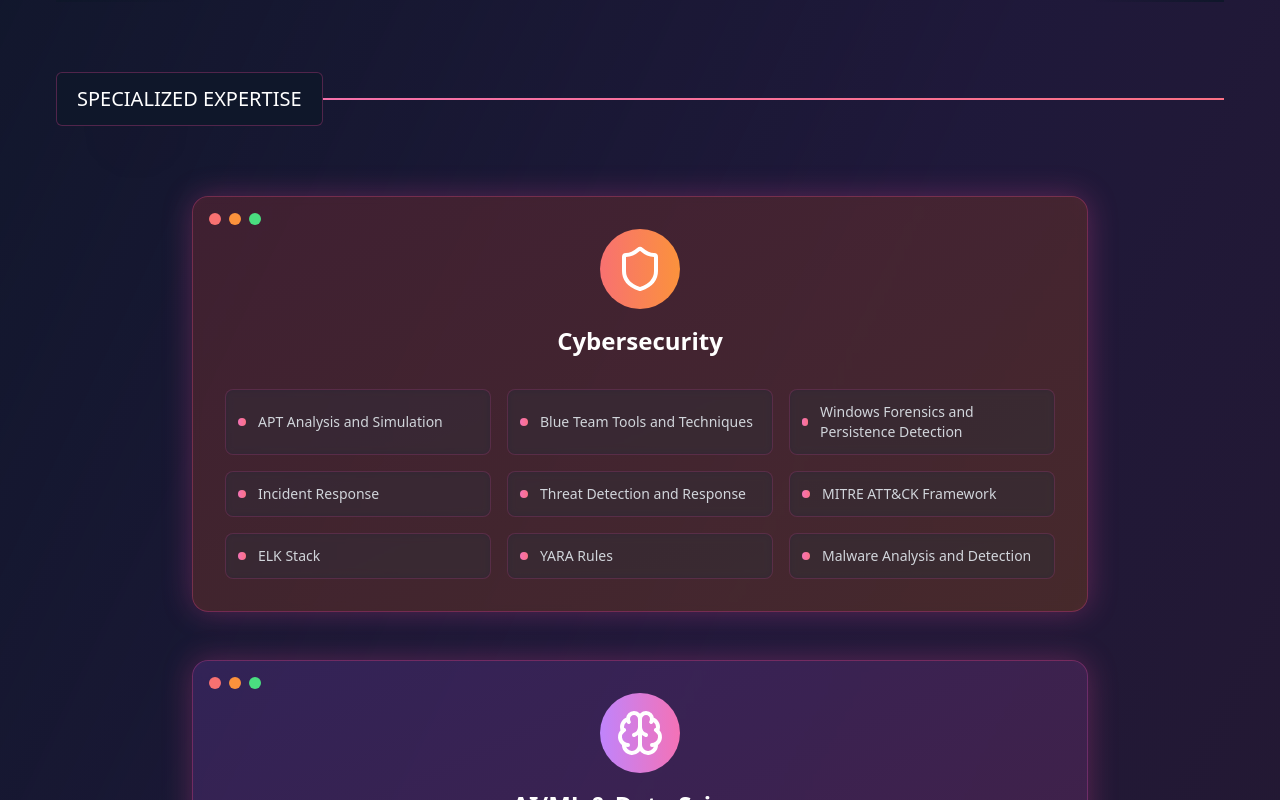
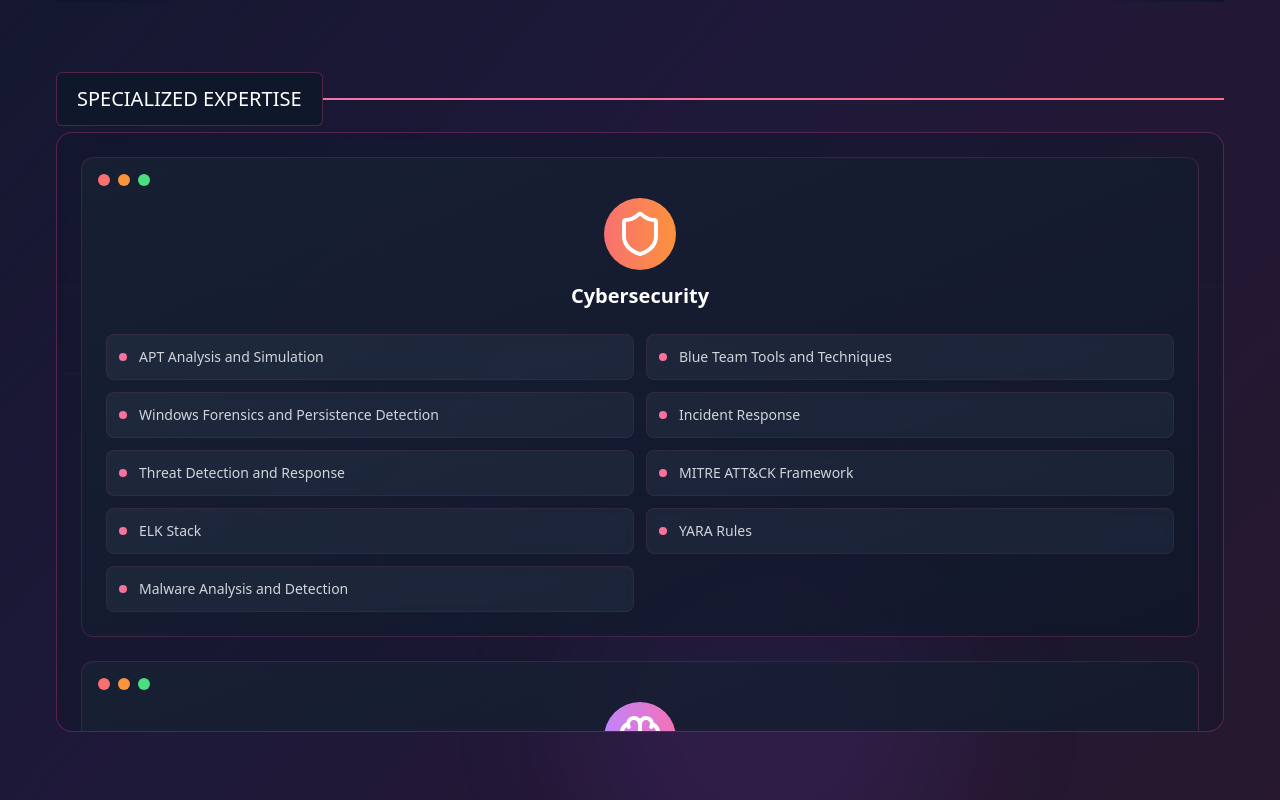
Before and after one commit to MeriemMOKHTARI/mimi-portfolio, a React (Vite) app: page / in a window 1280 px wide. Shown: the part 5240-6040 px from the top of the page. Built offline with nearby package versions, Linux system fonts and the light colour scheme.

Commit message:
Refactor: Skills section to scroll within a container
Modify the "Specialized Expertise" section to scroll within a defined container, mirroring the project section's scrolling behavior.

```diff
--- a/src/components/Skills.tsx
+++ b/src/components/Skills.tsx
@@ -1,4 +1,3 @@
-
 import { motion } from "framer-motion";
 import { useInView } from "react-intersection-observer";
 import { useEffect, useRef, useState } from "react";
@@ -266,36 +265,48 @@ const Skills = () => {
           </div>
         </motion.div>
 
-        {/* Specialized Expertise - Sticky Scroll Section */}
+        {/* Specialized Expertise - Fixed Container with Internal Scroll */}
         <motion.div
           initial={{ opacity: 0, y: 50 }}
           animate={inView ? { opacity: 1, y: 0 } : {}}
           transition={{ duration: 0.8, delay: 0.5 }}
           className="relative my-24"
         >
-          <div className="sticky top-10 mb-12">
+          {/* Fixed Header */}
+          <div className="mb-8">
             <div className="w-20 h-20 bg-pink-500/10 rounded-full absolute -top-3 left-0 translate-x-1/2 filter blur-3xl opacity-30"></div>
             <div className="flex items-center justify-start relative">
-              <span className="bg-slate-900 absolute left-0 w-fit text-white px-5 py-3 text-xl rounded-md border border-pink-500/30">
+              <span className="bg-slate-900 absolute left-0 w-fit text-white px-5 py-3 text-xl rounded-md border border-pink-500/30 z-10">
                 SPECIALIZED EXPERTISE
               </span>
               <span className="w-full h-[2px] bg-gradient-to-r from-pink-400 to-rose-400"></span>
             </div>
           </div>
 
-          <div className="pt-12">
-            <div className="flex flex-col gap-12">
+          {/* Fixed Container with Internal Scroll */}
+          <div className="relative h-[600px] bg-slate-900/40 backdrop-blur-sm border border-pink-500/30 rounded-2xl overflow-hidden">
+            {/* Decorative background grid */}
+            <div className="absolute inset-0 opacity-10">
+              <svg width="100%" height="100%" viewBox="0 0 1170 403" fill="none" xmlns="http://www.w3.org/2000/svg">
+                <path fillRule="evenodd" clipRule="evenodd" d="M1170 57.3509H0V56.5132H1170V57.3509Z" fill="white" fillOpacity="0.3"></path>
+                <path fillRule="evenodd" clipRule="evenodd" d="M410.388 402.472L410.388 0.933594L411.226 0.933594L411.226 402.472L410.388 402.472Z" fill="white" fillOpacity="0.3"></path>
+                <path fillRule="evenodd" clipRule="evenodd" d="M841.791 402.472L841.791 0.933594L842.628 0.933594L842.628 402.472L841.791 402.472Z" fill="white" fillOpacity="0.3"></path>
+                <path fillRule="evenodd" clipRule="evenodd" d="M1170 143.631H0V142.793H1170V143.631Z" fill="white" fillOpacity="0.3"></path>
+                <path fillRule="evenodd" clipRule="evenodd" d="M324.108 402.472L324.108 0.933594L324.946 0.933594L324.946 402.472L324.108 402.472Z" fill="white" fillOpacity="0.3"></path>
+                <path fillRule="evenodd" clipRule="evenodd" d="M755.51 402.472L755.51 0.933594L756.348 0.933594L756.348 402.472L755.51 402.472Z" fill="white" fillOpacity="0.3"></path>
+              </svg>
+            </div>
+
+            {/* Scrollable Content */}
+            <div className="h-full overflow-y-auto p-6 scrollbar-thin scrollbar-track-slate-800 scrollbar-thumb-pink-500/50 hover:scrollbar-thumb-pink-400/70">
+              <div className="space-y-6">
                 {skillCategories.map((category, index) => (
-                <div
+                  <motion.div
                     key={category.title}
-                  id={`sticky-skill-${index + 1}`}
-                  className="sticky-skill w-full mx-auto max-w-4xl sticky top-20"
-                >
-                  <div className="box-border flex items-center justify-center rounded-2xl shadow-[0_0_30px_0_rgba(236,72,153,0.3)] transition-all duration-500">
-                    <motion.div
-                      className={`relative p-8 rounded-2xl bg-gradient-to-br ${category.gradient} backdrop-blur-sm border border-pink-500/30 bg-slate-900/40 w-full`}
-                      whileHover={{ scale: 1.02 }}
-                      transition={{ duration: 0.3 }}
+                    initial={{ opacity: 0, y: 20 }}
+                    animate={{ opacity: 1, y: 0 }}
+                    transition={{ delay: index * 0.1 }}
+                    className="relative p-6 rounded-xl bg-gradient-to-br from-slate-800/50 to-slate-900/50 backdrop-blur-sm border border-pink-500/20 hover:border-pink-400/40 transition-all duration-300 hover:bg-slate-800/70 group"
                   >
                     {/* Decorative dots */}
                     <div className="flex flex-row space-x-2 absolute top-4 left-4">
@@ -304,33 +315,38 @@ const Skills = () => {
                       <div className="h-3 w-3 rounded-full bg-green-400"></div>
                     </div>
 
-                      <div className="text-center mb-8">
-                        <div className={`inline-flex p-4 rounded-full bg-gradient-to-r ${category.borderGradient} mb-4`}>
+                    {/* Header */}
+                    <div className="text-center mb-6 pt-4">
+                      <div className={`inline-flex p-3 rounded-full bg-gradient-to-r ${category.borderGradient} mb-3`}>
                         <div className="text-white">
                           {category.icon}
                         </div>
                       </div>
-                        <h4 className="text-2xl font-bold text-white mb-2">{category.title}</h4>
+                      <h4 className="text-xl font-bold text-white group-hover:text-pink-300 transition-colors duration-300">
+                        {category.title}
+                      </h4>
                     </div>
 
-                      <div className="grid grid-cols-1 md:grid-cols-2 lg:grid-cols-3 gap-4">
+                    {/* Skills Grid */}
+                    <div className="grid grid-cols-1 md:grid-cols-2 gap-3">
                       {category.skills.map((skill, skillIndex) => (
                         <motion.div
                           key={skill}
-                            initial={{ opacity: 0, y: 20 }}
-                            animate={{ opacity: 1, y: 0 }}
-                            transition={{ delay: skillIndex * 0.1 }}
-                            className="flex items-center space-x-3 p-3 rounded-lg bg-slate-800/50 backdrop-blur-sm border border-pink-500/20 hover:border-pink-400/50 transition-all duration-300"
+                          initial={{ opacity: 0, x: -20 }}
+                          animate={{ opacity: 1, x: 0 }}
+                          transition={{ delay: skillIndex * 0.05 }}
+                          className="flex items-center space-x-3 p-3 rounded-lg bg-slate-700/30 backdrop-blur-sm border border-pink-500/10 hover:border-pink-400/30 transition-all duration-300 hover:bg-slate-700/50"
                         >
-                            <div className="w-2 h-2 bg-gradient-to-r from-pink-400 to-rose-400 rounded-full"></div>
-                            <span className="text-gray-300 text-sm font-medium">{skill}</span>
+                          <div className="w-2 h-2 bg-gradient-to-r from-pink-400 to-rose-400 rounded-full flex-shrink-0"></div>
+                          <span className="text-gray-300 text-sm font-medium group-hover:text-gray-200 transition-colors duration-300">
+                            {skill}
+                          </span>
                         </motion.div>
                       ))}
                     </div>
                   </motion.div>
+                ))}
               </div>
-                </div>
-              ))}
             </div>
           </div>
         </motion.div>
@@ -345,9 +361,22 @@ const Skills = () => {
           .scrollbar-hide::-webkit-scrollbar {
             display: none;
           }
-          .sticky-skill {
-            position: -webkit-sticky;
-            position: sticky;
+          .scrollbar-thin {
+            scrollbar-width: thin;
+          }
+          .scrollbar-track-slate-800::-webkit-scrollbar-track {
+            background: rgb(30 41 59);
+            border-radius: 0.375rem;
+          }
+          .scrollbar-thumb-pink-500\/50::-webkit-scrollbar-thumb {
+            background: rgba(236, 72, 153, 0.5);
+            border-radius: 0.375rem;
+          }
+          .scrollbar-thumb-pink-500\/50::-webkit-scrollbar-thumb:hover {
+            background: rgba(236, 72, 153, 0.7);
+          }
+          .scrollbar-thin::-webkit-scrollbar {
+            width: 8px;
           }
         `
       }} />
```
Lines whose indentation alone changed are shown as unchanged.
